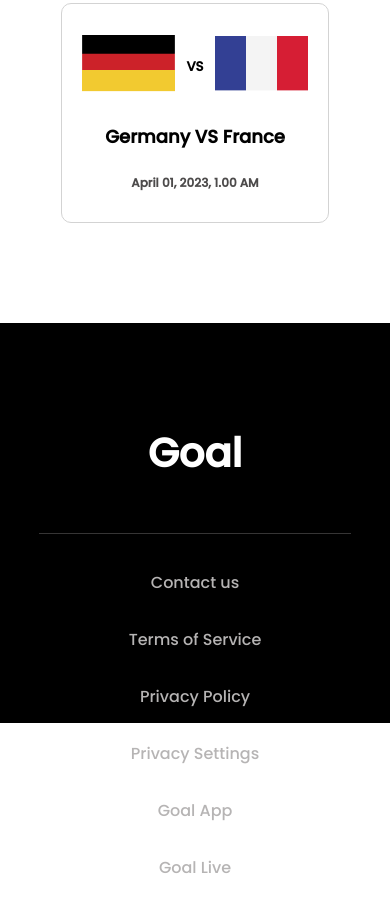
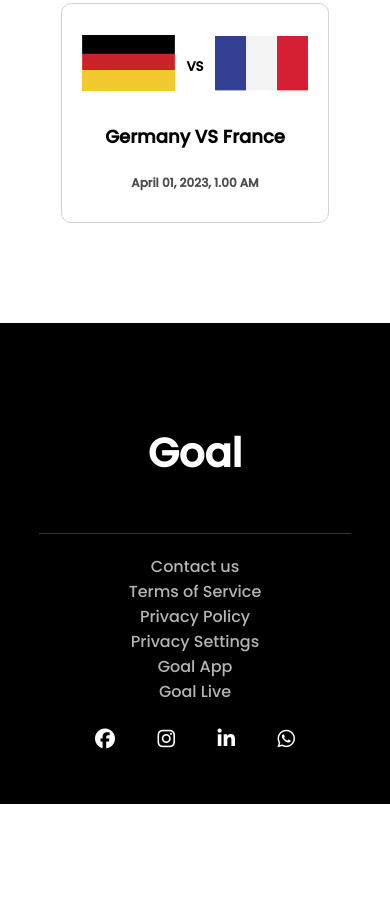
Before and after one commit to Sakibzaman/world-cup, a plain HTML site: page second-page.html in a window 390 px wide. Shown: the part 2232-3143 px from the top of the page. After the commit the page ends 3036 px from the top, so only its background shows below. Drawn offline with Linux system fonts and the light colour scheme.

Commit message:
fixed footer responsive issue

```diff
--- a/second-page.html
+++ b/second-page.html
@@ -166,13 +166,14 @@
   <!-- Footer starts  -->
   <footer>
     <h1>Goal</h1>
+    <div class="bar"></div>
     <div class="footer-menu">
-      <p>Contact us</p>
-      <p>Terms of Service</p>
-      <p>Privacy Policy</p>
-      <p>Privacy Settings</p>
-      <p>Goal App</p>
-      <p>Goal Live</p>
+      <div>Contact us</div>
+      <div>Terms of Service</div>
+      <div>Privacy Policy</div>
+      <div>Privacy Settings</div>
+      <div>Goal App</div>
+      <div>Goal Live</div>
     </div>
     <div class="social-links">
       <a class="social-links-btn" href="www.facebook.com"
--- a/styles/style-2.css
+++ b/styles/style-2.css
@@ -160,7 +160,9 @@ body {
   padding: 20px 40px;
 }
 footer {
-  height: 400px;
+  margin: 0 auto;
+  width: 100%;
+  /* height: 400px; */
   background-color: black;
 }
 footer h1 {
@@ -171,7 +173,8 @@ footer h1 {
   text-align: center;
   color: white;
   padding: 100px 0 50px 0;
-  border-bottom: 1px solid rgb(54, 53, 53);
+  /* border-bottom: 1px solid rgb(54, 53, 53); */
+  /* border-bottom: 1px solid rgb(54, 53, 53); */
 }
 .footer-menu {
   width: 60%;
@@ -180,7 +183,16 @@ footer h1 {
   justify-content: space-between;
   color: rgb(182, 180, 180);
 }
+.bar {
+  margin: auto;
+  width: 80%;
+  height: 1px;
+  /* border: 1px solid rgb(54, 53, 53); */
+  color: rgb(54, 53, 53);
+  background-color: rgb(54, 53, 53);
+}
 .social-links {
+  background-color: black;
   margin: 0 auto;
   width: 200px;
   display: flex;
@@ -188,6 +200,7 @@ footer h1 {
   /* border: 1px solid red; */
 }
 .social-links-btn {
+  margin-bottom: 50px;
   align-items: center;
   font-size: 20px;
   color: white;
```
